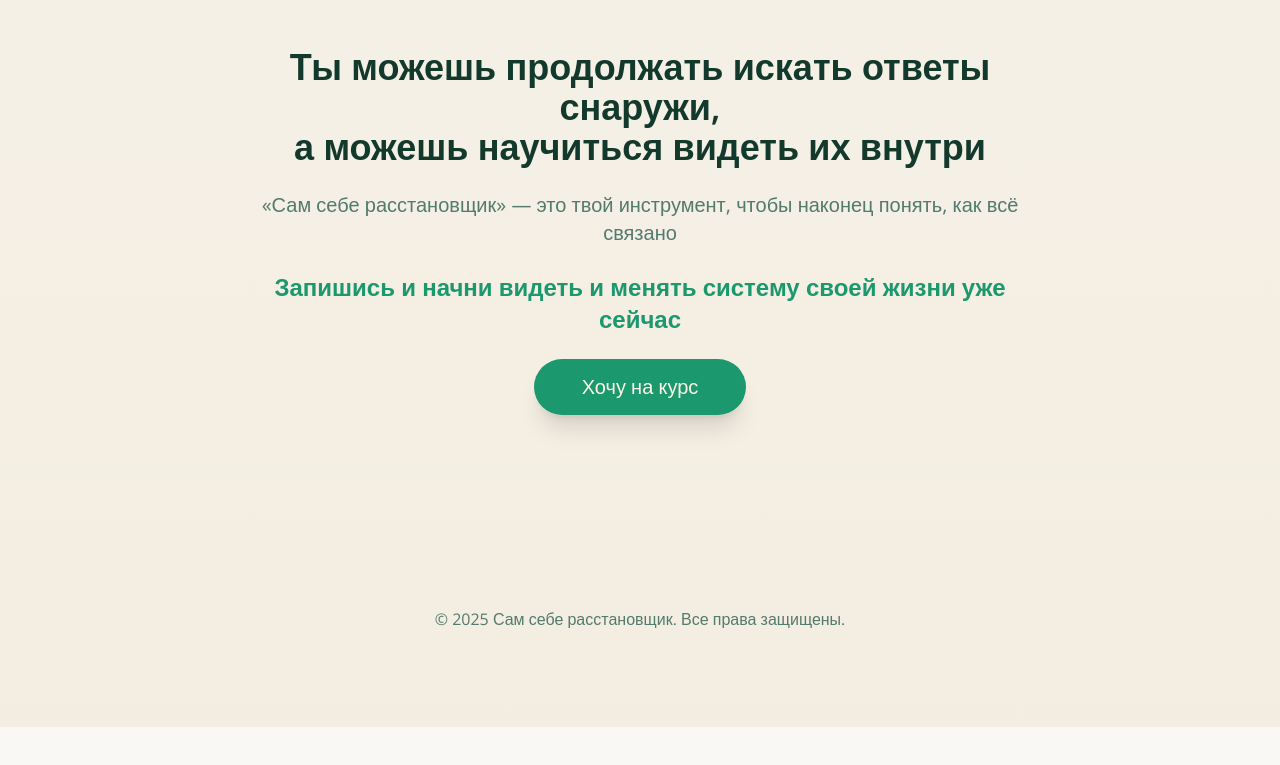
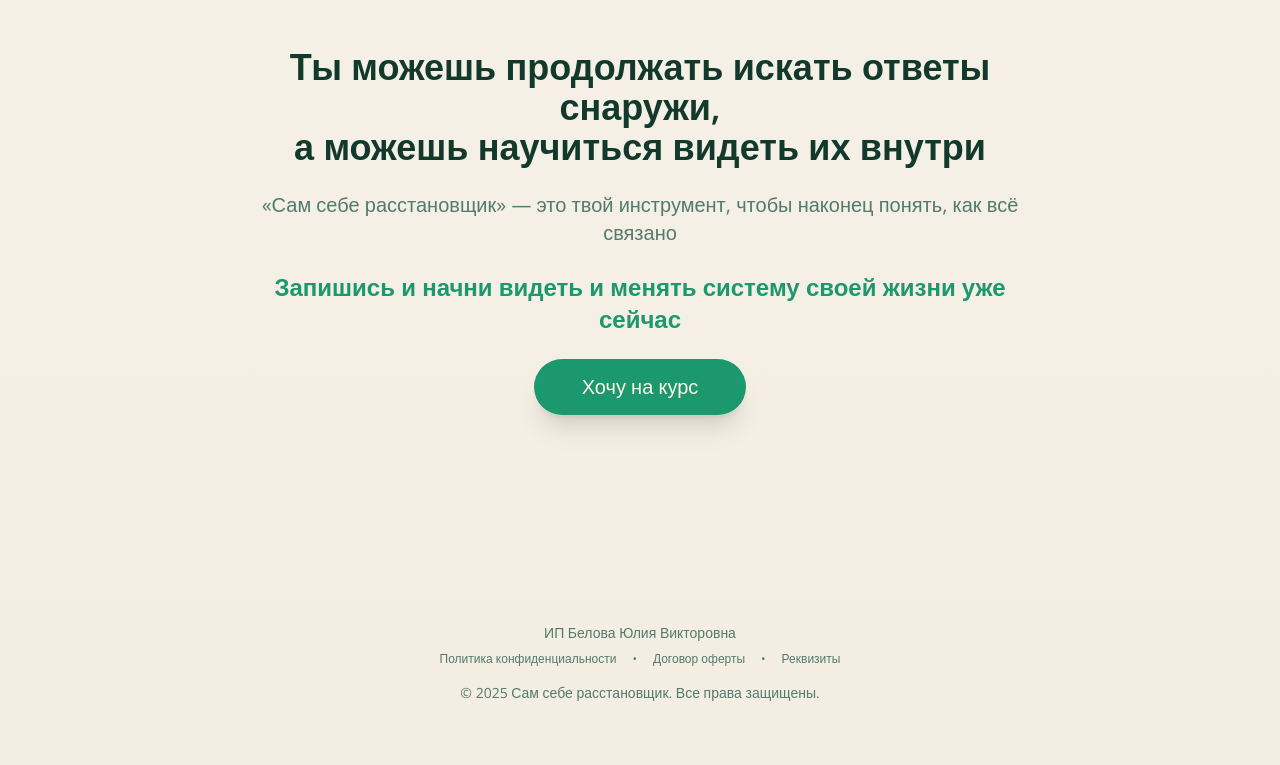
Before and after one commit to pr-poehali-dev/self-arrangement-course, a React (Vite) app: page / in a window 1280 px wide. Shown: the part 5699-6464 px from the top of the page. Before the commit the page ends 6426 px from the top, so only its background shows below. Built offline with nearby package versions, Linux system fonts and the light colour scheme.

Commit message:
Добавить раздел правовых документов ИП Белова

```diff
--- a/src/pages/Index.tsx
+++ b/src/pages/Index.tsx
@@ -71,8 +71,18 @@ const Index = () => {
         <PricingSection onPaymentClick={handlePayment} />
         <CTASection onPaymentClick={handlePayment} />
 
-        <footer className="text-center py-8 text-muted-foreground">
-          <p>© 2025 Сам себе расстановщик. Все права защищены.</p>
+        <footer className="text-center py-12 text-muted-foreground space-y-4">
+          <div className="space-y-2">
+            <p className="text-sm">ИП Белова Юлия Викторовна</p>
+            <div className="flex items-center justify-center gap-4 text-xs">
+              <a href="#" className="hover:text-primary transition-colors">Политика конфиденциальности</a>
+              <span>•</span>
+              <a href="#" className="hover:text-primary transition-colors">Договор оферты</a>
+              <span>•</span>
+              <a href="#" className="hover:text-primary transition-colors">Реквизиты</a>
+            </div>
+          </div>
+          <p className="text-sm">© 2025 Сам себе расстановщик. Все права защищены.</p>
         </footer>
       </div>
 
```
